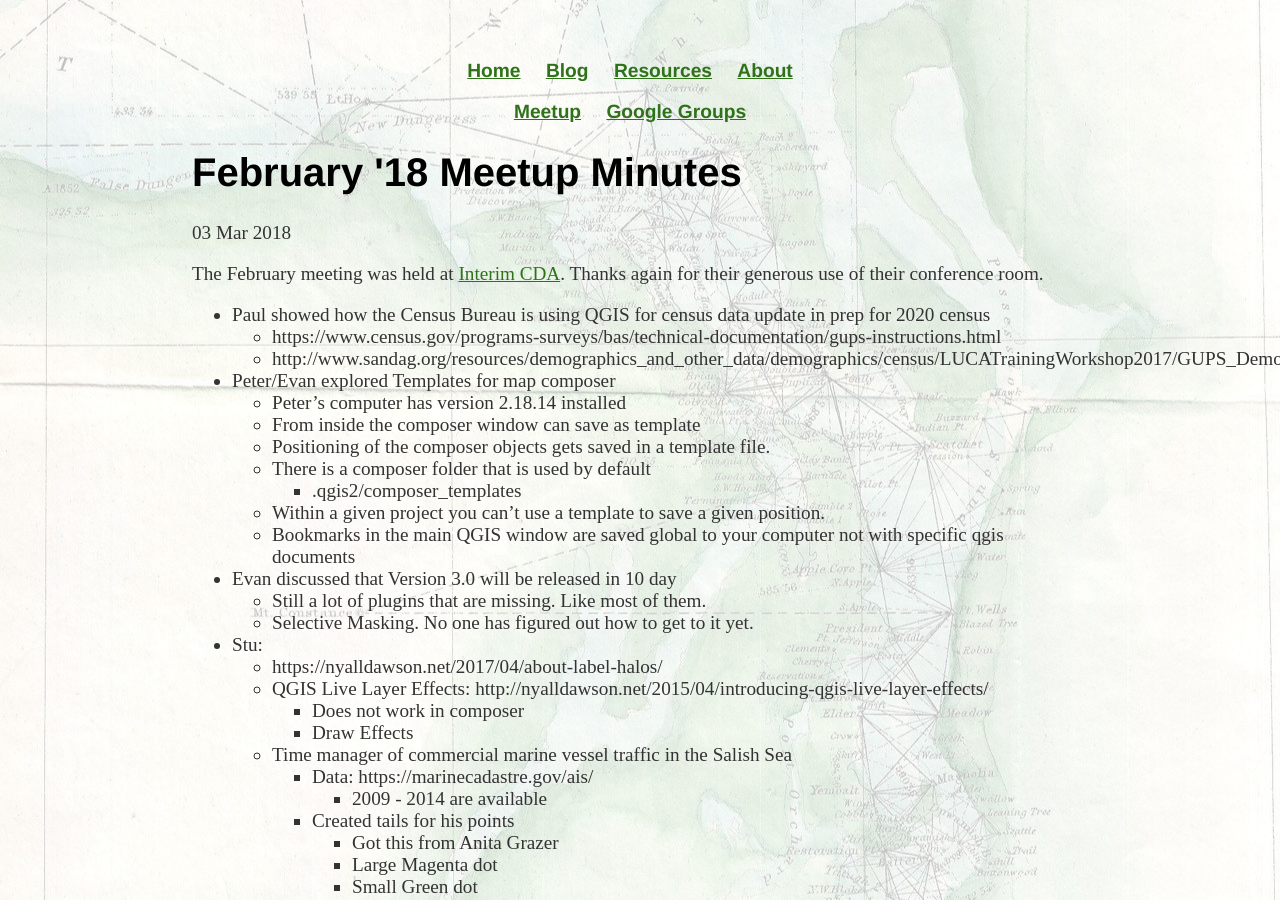
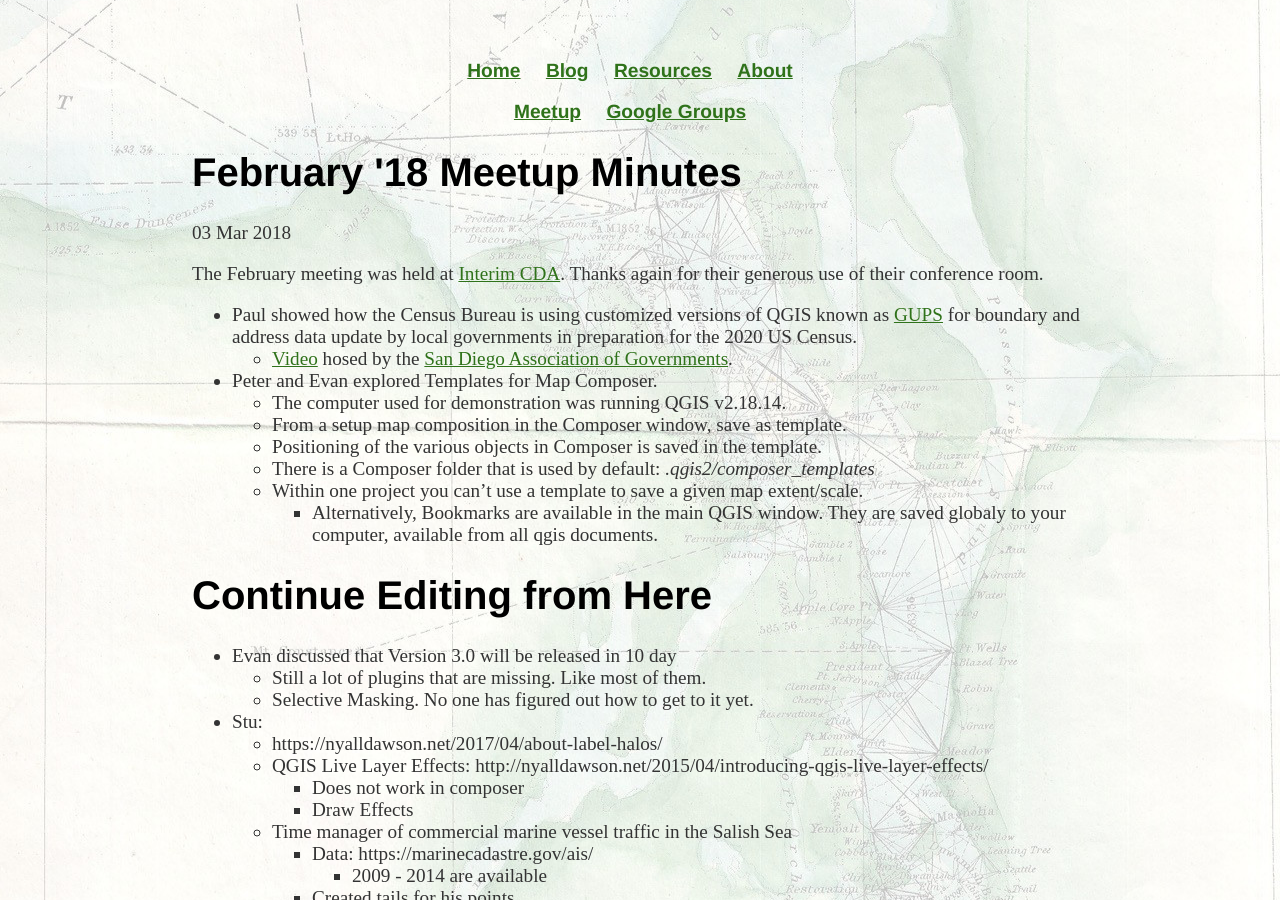
Before and after one commit to psqgis/psqgis.github.io, a Jekyll site: the page built from _posts/2018-02-13-Feb-Minutes.md, in a window 1280 px wide and 900 px high. Built offline with Jekyll 4.4.1, drawn with Linux system fonts in a browser that asks for light colours.

Commit message:
Feb '18 draft

```diff
--- a/_posts/2018-02-13-Feb-Minutes.md
+++ b/_posts/2018-02-13-Feb-Minutes.md
@@ -6,18 +6,19 @@
 
 The February meeting was held at [Interim CDA](http://interimicda.org/whatwedo/). Thanks again for their generous use of their conference room.
 
-* Paul showed how the Census Bureau is using QGIS for census data update in prep for 2020 census
-	* https://www.census.gov/programs-surveys/bas/technical-documentation/gups-instructions.html
-	* http://www.sandag.org/resources/demographics_and_other_data/demographics/census/LUCATrainingWorkshop2017/GUPS_Demo.mp4
+* Paul showed how the Census Bureau is using customized versions of QGIS known as [GUPS](https://www.census.gov/programs-surveys/bas/technical-documentation/gups-instructions.html)  for boundary and address data update by local governments in preparation for the 2020 US Census.
+	* [Video](http://www.sandag.org/resources/demographics_and_other_data/demographics/census/LUCATrainingWorkshop2017/GUPS_Demo.mp4) hosed by the [San Diego Association of Governments](http://www.sandag.org/index.asp?fuseaction=about.home).
 
-* Peter/Evan explored Templates for map composer
-	* Peter's computer has version 2.18.14 installed
-	* From inside the composer window can save as template
-	* Positioning of the composer objects gets saved in a template file.
-	* There is a composer folder that is used by default
-		* .qgis2/composer_templates
-	* Within a given project you can't use a template to save a given position.
-	* Bookmarks in the main QGIS window are saved global to your computer not with specific qgis documents
+* Peter and Evan explored Templates for Map Composer.
+	* The computer used for demonstration was running QGIS v2.18.14.
+	* From a setup map composition in the Composer window, save as template.
+	* Positioning of the various objects in Composer is saved in the template.
+	* There is a Composer folder that is used by default: _.qgis2/composer_templates_
+	* Within one project you can't use a template to save a given map extent/scale.
+		* Alternatively, Bookmarks are available in the main QGIS window. They are saved globaly to your computer, available from all qgis documents.
+
+# Continue Editing from Here
+
 * Evan discussed that Version 3.0 will be released in 10 day
 	* Still a lot of plugins that are missing. Like most of them.
 	* Selective Masking. No one has figured out how to get to it yet.
```
